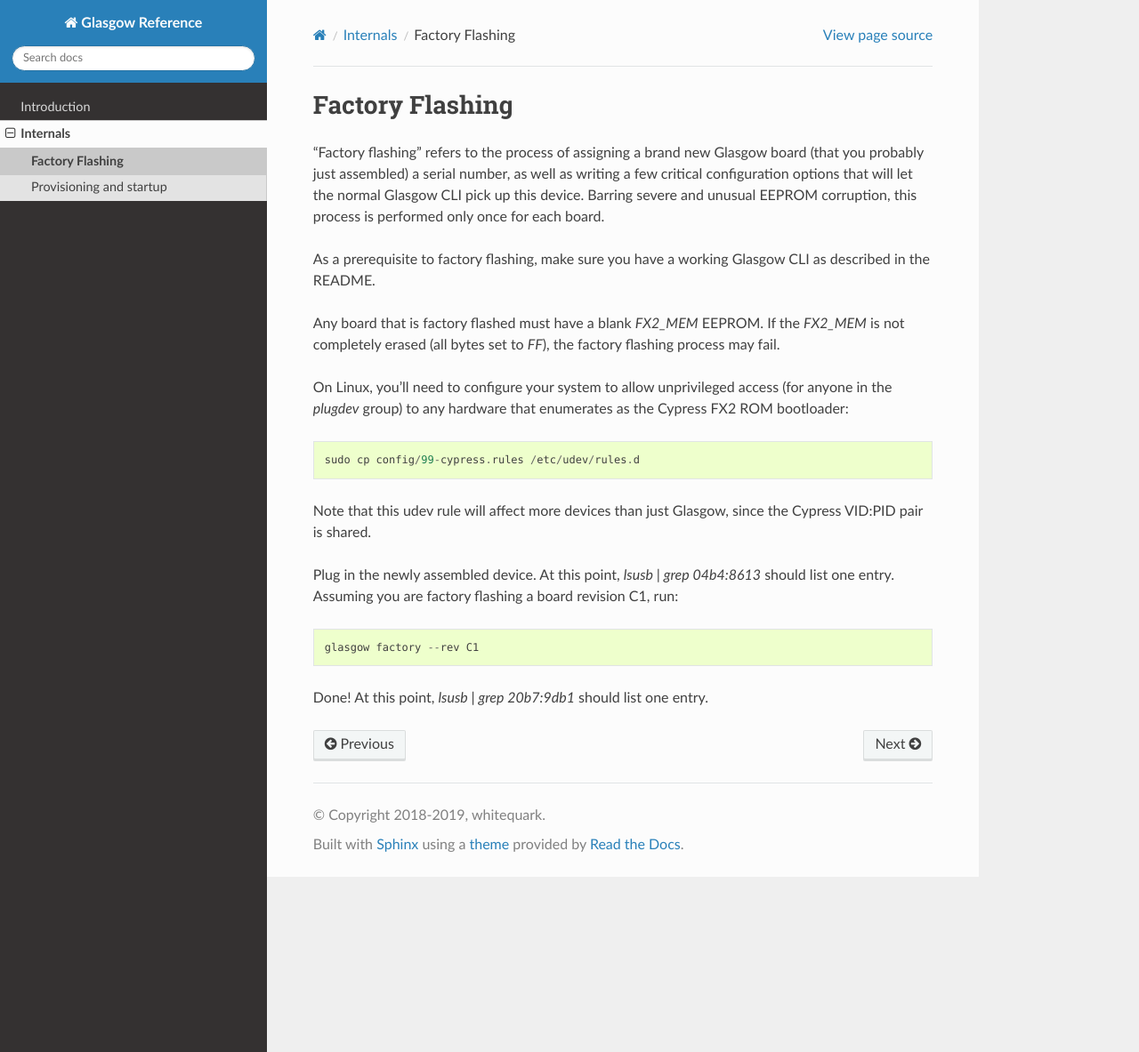
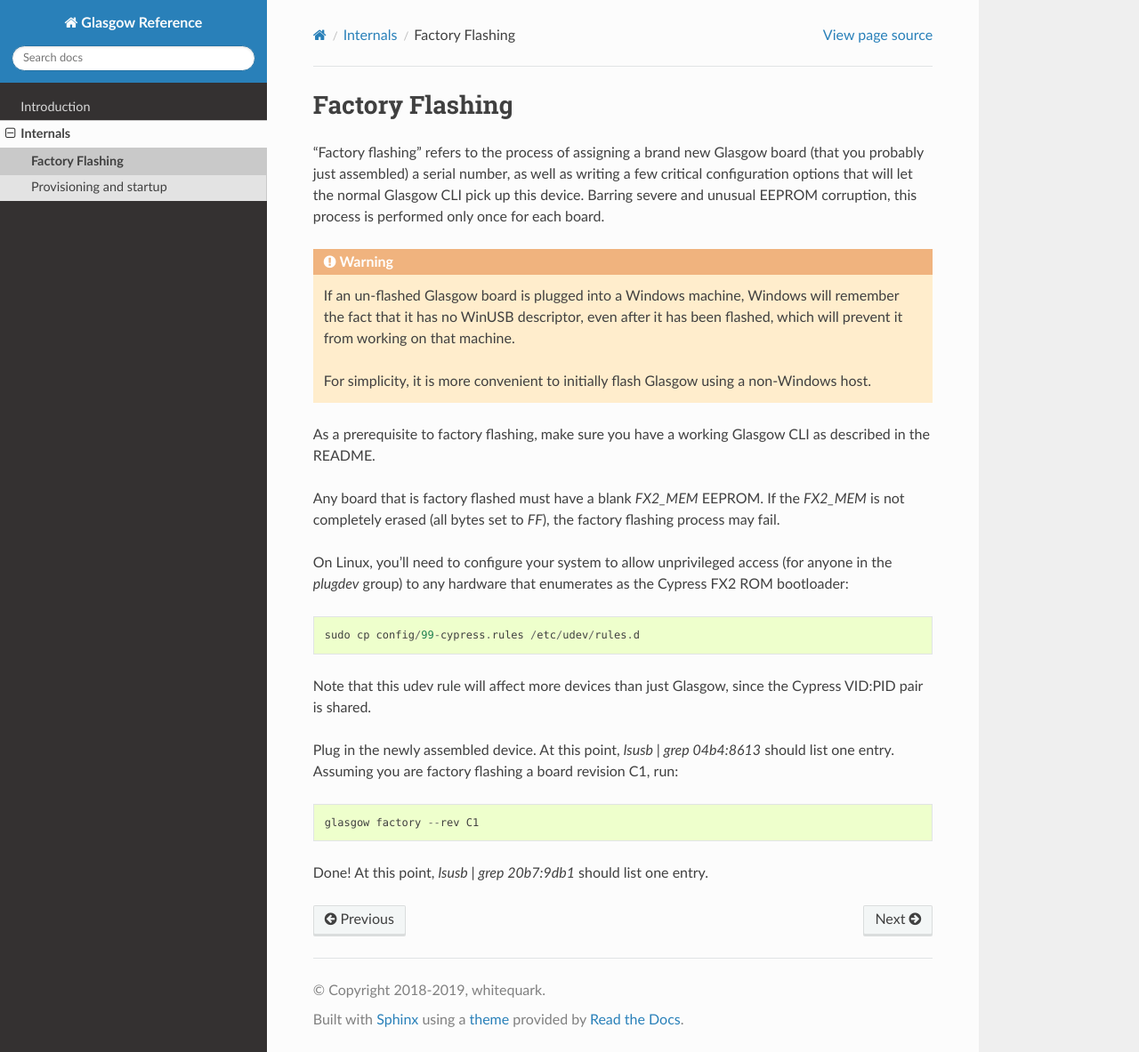
Before and after one commit to GlasgowEmbedded/glasgow, a Sphinx documentation site: the page built from docs/internals_flashing.rst, in a window 1280 px wide and 1183 px high. Shown: the whole window at 89% size. Built offline with Sphinx 7.4.7 and the Read the Docs theme 2.0.0, drawn with Linux system fonts in a browser that asks for light colours.

Commit message:
docs: warning regarding flashing on Windows machines

```diff
--- a/docs/internals_flashing.rst
+++ b/docs/internals_flashing.rst
@@ -2,6 +2,13 @@
 ================
 
 "Factory flashing" refers to the process of assigning a brand new Glasgow board (that you probably just assembled) a serial number, as well as writing a few critical configuration options that will let the normal Glasgow CLI pick up this device. Barring severe and unusual EEPROM corruption, this process is performed only once for each board.
+
+.. warning::
+
+        If an un-flashed Glasgow board is plugged into a Windows machine, Windows will remember the fact that it has no
+        WinUSB descriptor, even after it has been flashed, which will prevent it from working on that machine.
+
+        For simplicity, it is more convenient to initially flash Glasgow using a non-Windows host.
 
 As a prerequisite to factory flashing, make sure you have a working Glasgow CLI as described in the README.
 
```
